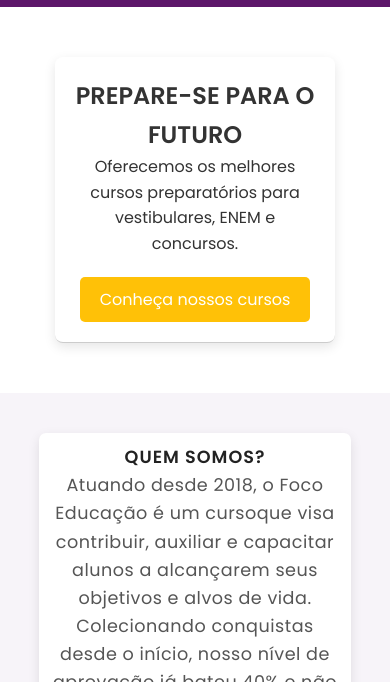
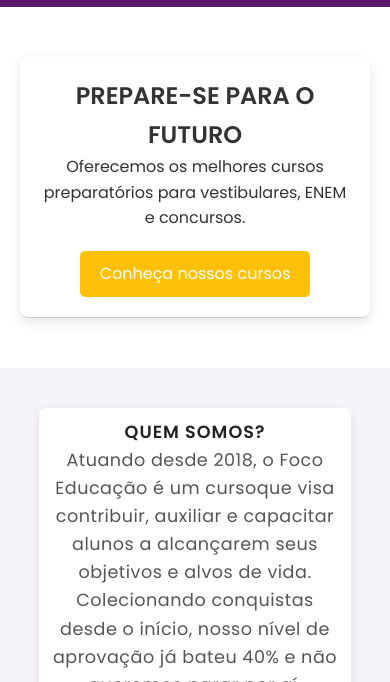
Before and after one commit to GNSoftware/site_foco_educacao, a plain HTML site: page index.html in a window 390 px wide. Shown: the part 162-844 px from the top of the page. Drawn offline with Linux system fonts and the light colour scheme.

Commit message:
Update style.css
update e correcao

```diff
--- a/css/style.css
+++ b/css/style.css
@@ -589,6 +589,12 @@ section {
     flex-direction: column;
   }
 
+  .container2,.container,.main-container{
+
+    width: 100%;
+  }
+
+
   .gallery{
 
     display: flex;
```
